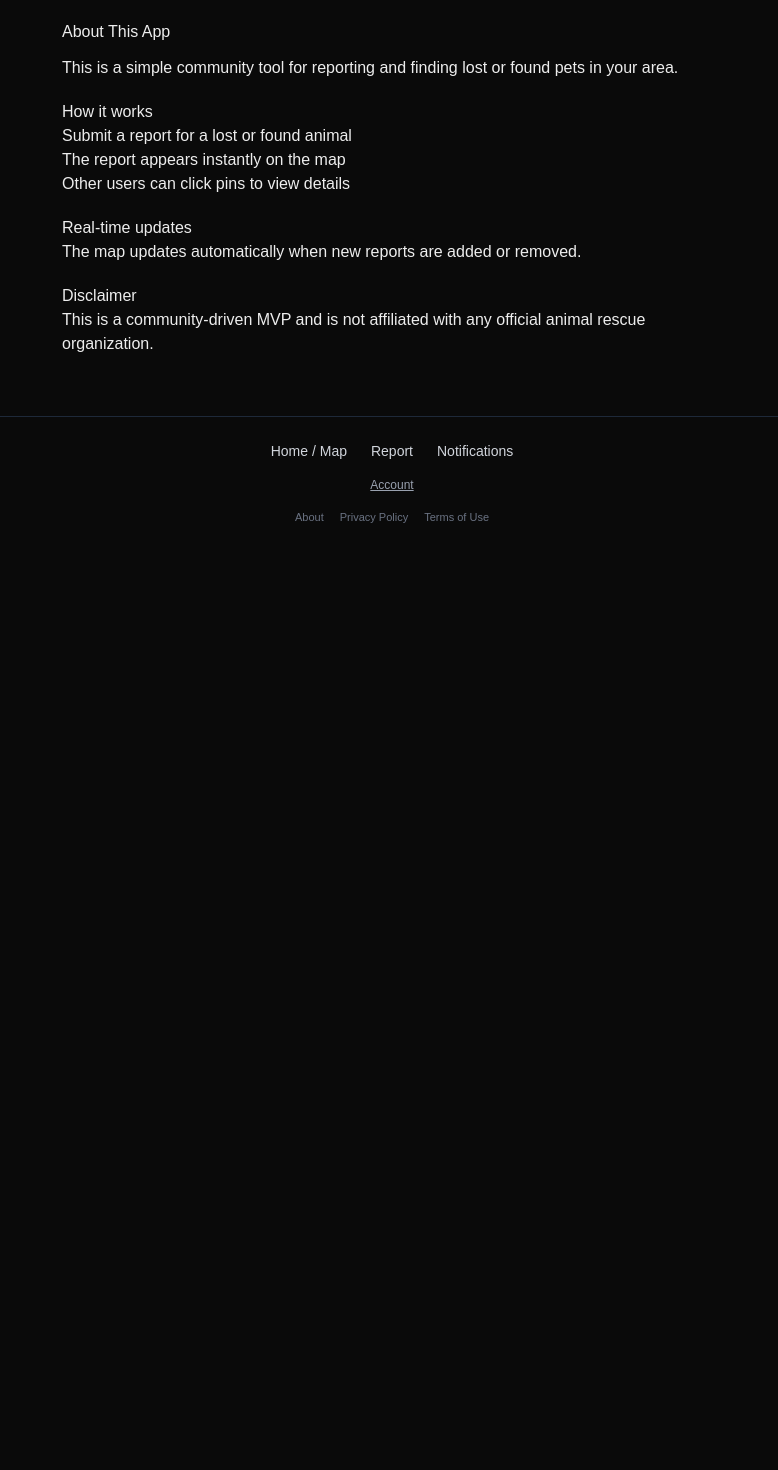
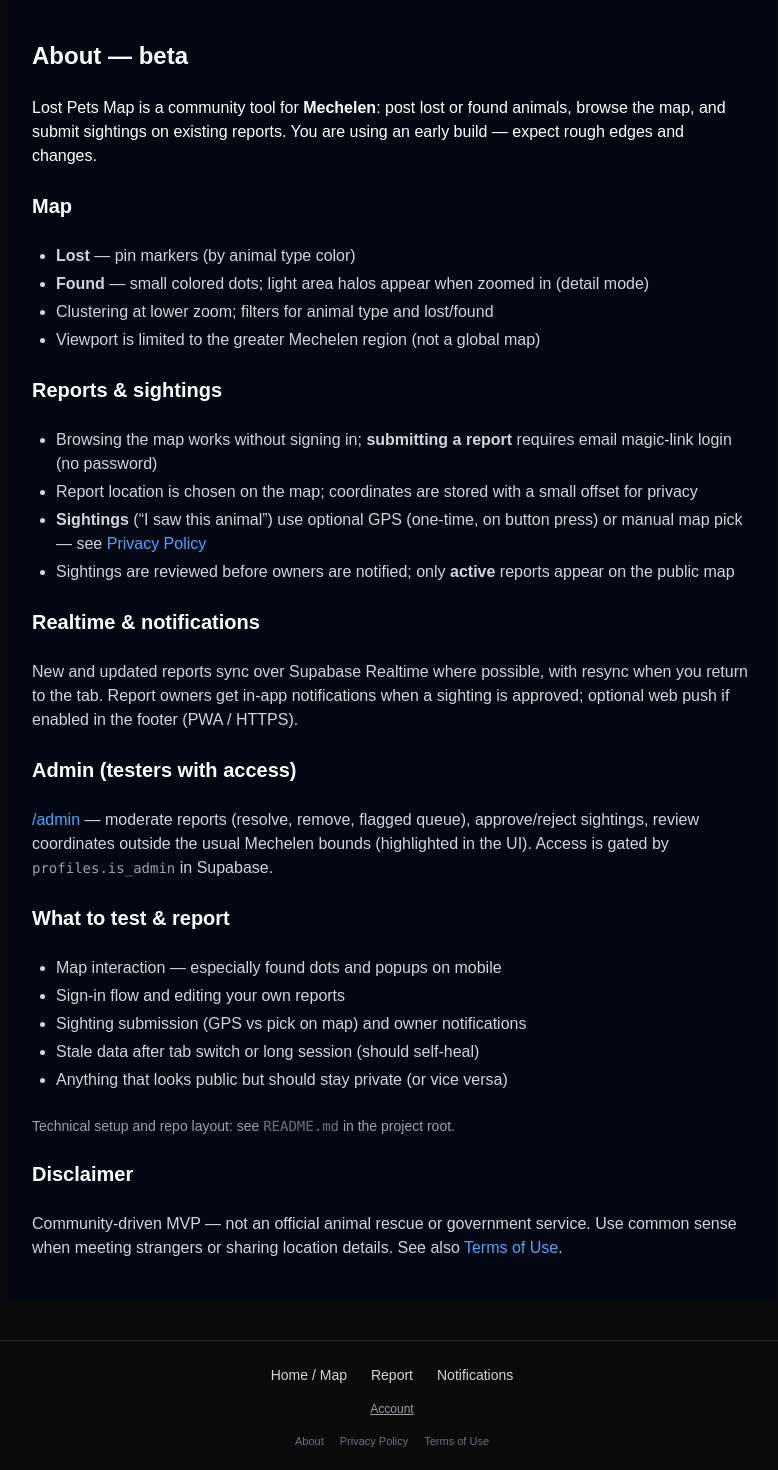
Before and after one commit to jgilis/LostPetsWebsite, a Next.js app: page /about in a window 1280 px wide. Shown: the top 1470 px of the page, without its empty margins (248-1026 px from the left). Before the commit the page ends 800 px from the top, so only its background shows below. Built offline with nearby package versions, Linux system fonts and the light colour scheme; no server answers.

Commit message:
improve readme and about

```diff
--- a/app/about/page.tsx
+++ b/app/about/page.tsx
@@ -1,30 +1,97 @@
 export default function AboutPage() {
   return (
-    <div style={{ maxWidth: "700px", margin: "0 auto", padding: "20px" }}>
-      <h1>About This App</h1>
+    <main className="min-h-screen bg-gray-950 text-white px-6 py-10 max-w-3xl mx-auto space-y-6">
+      <h1 className="text-2xl font-bold">About — beta</h1>
 
-      <p style={{ marginTop: "12px" }}>
-        This is a simple community tool for reporting and finding lost or found pets
-        in your area.
+      <p>
+        Lost Pets Map is a community tool for <strong>Mechelen</strong>: post lost
+        or found animals, browse the map, and submit sightings on existing
+        reports. You are using an early build — expect rough edges and changes.
       </p>
 
-      <h2 style={{ marginTop: "20px" }}>How it works</h2>
-      <ul>
-        <li>Submit a report for a lost or found animal</li>
-        <li>The report appears instantly on the map</li>
-        <li>Other users can click pins to view details</li>
+      <h2 className="text-xl font-semibold">Map</h2>
+      <ul className="list-disc pl-6 space-y-1 text-gray-300">
+        <li>
+          <strong>Lost</strong> — pin markers (by animal type color)
+        </li>
+        <li>
+          <strong>Found</strong> — small colored dots; light area halos appear
+          when zoomed in (detail mode)
+        </li>
+        <li>
+          Clustering at lower zoom; filters for animal type and lost/found
+        </li>
+        <li>
+          Viewport is limited to the greater Mechelen region (not a global map)
+        </li>
       </ul>
 
-      <h2 style={{ marginTop: "20px" }}>Real-time updates</h2>
-      <p>
-        The map updates automatically when new reports are added or removed.
+      <h2 className="text-xl font-semibold">Reports &amp; sightings</h2>
+      <ul className="list-disc pl-6 space-y-1 text-gray-300">
+        <li>
+          Browsing the map works without signing in; <strong>submitting a
+          report</strong> requires email magic-link login (no password)
+        </li>
+        <li>
+          Report location is chosen on the map; coordinates are stored with a
+          small offset for privacy
+        </li>
+        <li>
+          <strong>Sightings</strong> (“I saw this animal”) use optional GPS
+          (one-time, on button press) or manual map pick — see{" "}
+          <a href="/privacy" className="text-blue-400 hover:underline">
+            Privacy Policy
+          </a>
+        </li>
+        <li>
+          Sightings are reviewed before owners are notified; only{" "}
+          <strong>active</strong> reports appear on the public map
+        </li>
+      </ul>
+
+      <h2 className="text-xl font-semibold">Realtime &amp; notifications</h2>
+      <p className="text-gray-300">
+        New and updated reports sync over Supabase Realtime where possible, with
+        resync when you return to the tab. Report owners get in-app notifications
+        when a sighting is approved; optional web push if enabled in the footer
+        (PWA / HTTPS).
       </p>
 
-      <h2 style={{ marginTop: "20px" }}>Disclaimer</h2>
-      <p>
-        This is a community-driven MVP and is not affiliated with any official
-        animal rescue organization.
+      <h2 className="text-xl font-semibold">Admin (testers with access)</h2>
+      <p className="text-gray-300">
+        <a href="/admin" className="text-blue-400 hover:underline">
+          /admin
+        </a>{" "}
+        — moderate reports (resolve, remove, flagged queue), approve/reject
+        sightings, review coordinates outside the usual Mechelen bounds
+        (highlighted in the UI). Access is gated by{" "}
+        <code className="text-sm text-gray-400">profiles.is_admin</code> in
+        Supabase.
       </p>
-    </div>
+
+      <h2 className="text-xl font-semibold">What to test &amp; report</h2>
+      <ul className="list-disc pl-6 space-y-1 text-gray-300">
+        <li>Map interaction — especially found dots and popups on mobile</li>
+        <li>Sign-in flow and editing your own reports</li>
+        <li>Sighting submission (GPS vs pick on map) and owner notifications</li>
+        <li>Stale data after tab switch or long session (should self-heal)</li>
+        <li>Anything that looks public but should stay private (or vice versa)</li>
+      </ul>
+      <p className="text-gray-400 text-sm">
+        Technical setup and repo layout: see{" "}
+        <code className="text-gray-500">README.md</code> in the project root.
+      </p>
+
+      <h2 className="text-xl font-semibold">Disclaimer</h2>
+      <p className="text-gray-300">
+        Community-driven MVP — not an official animal rescue or government
+        service. Use common sense when meeting strangers or sharing location
+        details. See also{" "}
+        <a href="/terms" className="text-blue-400 hover:underline">
+          Terms of Use
+        </a>
+        .
+      </p>
+    </main>
   );
 }
```
Also changed, not shown: 1 other file (tests, documents, lock files or other folders).
